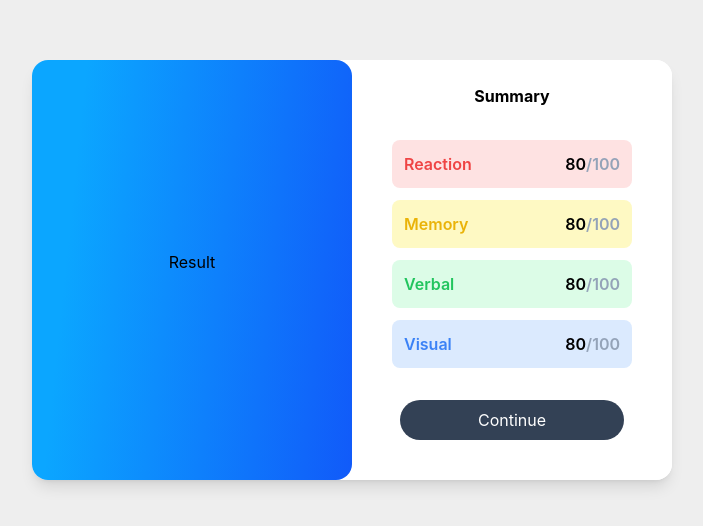
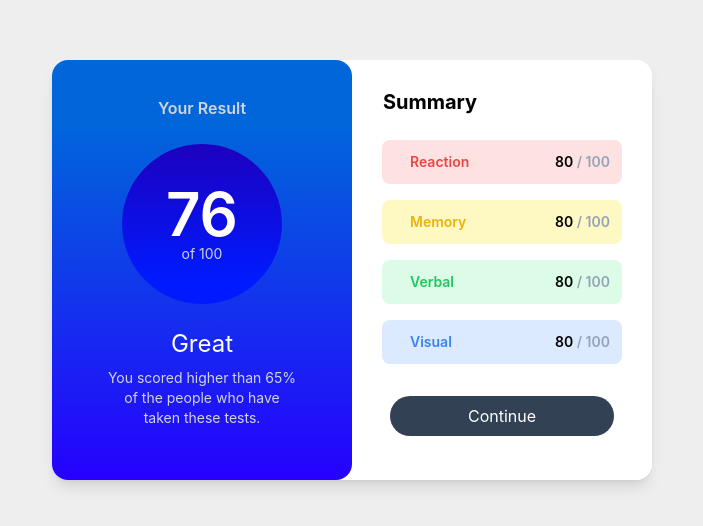
Before and after one commit to Arman-najafi/cw-17, a React (Vite) app: page / in a window 1280 px wide. Shown: the part 130-656 px from the top of the page, without its empty margins (288-991 px from the left). Built offline with nearby package versions, Linux system fonts and the light colour scheme; no server answers; a web font is replaced by a local one.

Commit message:
fix: style Result

```diff
--- a/src/Component/result/Result.jsx
+++ b/src/Component/result/Result.jsx
@@ -1,7 +1,17 @@
 export default function Result() {
   return (
-    <div className="w-80 h-[420px] pt-4 pb-8 flex flex-col justify-center items-center rounded-2xl cursor-default mainGradient">
-      Result
+    <div className="w-[300px] h-[420px] pt-4 pb-8 flex flex-col justify-center items-center rounded-2xl cursor-default mainGradient gap-6">
+      <p className="font-semibold text-gray-300">Your Result</p>
+      <div className="text-white flex flex-col justify-center items-center secondaryGradient w-40 h-40 rounded-full">
+        <h1 className="text-6xl font-semibold">76</h1>
+        <p className="text-slate-300 text-sm">of 100</p>
+      </div>
+      <div className="flex flex-col justify-center items-center gap-2">
+        <h2 className="text-white text-2xl">Great</h2>
+        <p className="text-gray-300 w-48 text-center text-sm">
+          You scored higher than 65% of the people who have taken these tests.
+        </p>
+      </div>
     </div>
   );
 }
--- a/src/Component/subject/subject.jsx
+++ b/src/Component/subject/subject.jsx
@@ -21,9 +21,10 @@ export default function Subject({ variant, children, ...props }) {
     <div
       className={`${variantClasses} flex justify-between items-center rounded-lg py-3 w-60 px-3`}
     >
-      <div className="font-semibold">{children}</div>
-      <div className="text-slate-400 font-semibold">
-        <span className="text-black ">80</span>/100
+      <div className="font-semibold text-sm pl-4">{children}</div>
+      <div className="text-slate-400 text-sm font-semibold">
+        <span className="text-black">{`80 `}</span>
+        <span className="text-slate-400">{`/ 100`}</span>
       </div>
     </div>
   );
--- a/src/Component/summary/summary.jsx
+++ b/src/Component/summary/summary.jsx
@@ -3,9 +3,9 @@ import Subject from "../subject/Subject";
 
 export default function Summary() {
   return (
-    <div className="w-80 h-[420px] pt-4 pb-8 flex flex-col justify-center items-center rounded-2xl cursor-default bg-white">
-      <h1 className="font-bold">Summary</h1>
-      <div className="flex flex-col justify-center items-center gap-3 py-8">
+    <div className="w-[300px] h-[420px] pt-4 pb-8 flex flex-col justify-center items-center rounded-2xl cursor-default bg-white">
+      <h1 className="font-bold mr-36 text-xl">Summary</h1>
+      <div className="flex flex-col justify-center items-center gap-4 pt-6 pb-8">
         <Subject variant={"Reaction"}>Reaction</Subject>
         <Subject variant={"Memory"}>Memory</Subject>
         <Subject variant={"Verbal"}>Verbal</Subject>
--- a/src/index.css
+++ b/src/index.css
@@ -4,9 +4,17 @@
 
 .mainGradient {
   background-image: linear-gradient(
-    95.97deg,
-    rgb(11, 166, 255) 15.07%,
-    rgb(17, 90, 249) 100.37%
+    180deg,
+    rgb(0, 102, 218) 15.07%,
+    rgb(38, 0, 255) 100.37%
+  );
+}
+
+.secondaryGradient {
+  background-image: linear-gradient(
+    0deg,
+    rgb(0, 26, 255) 15.07%,
+    rgb(29, 0, 190) 100.37%
   );
 }
 
```
